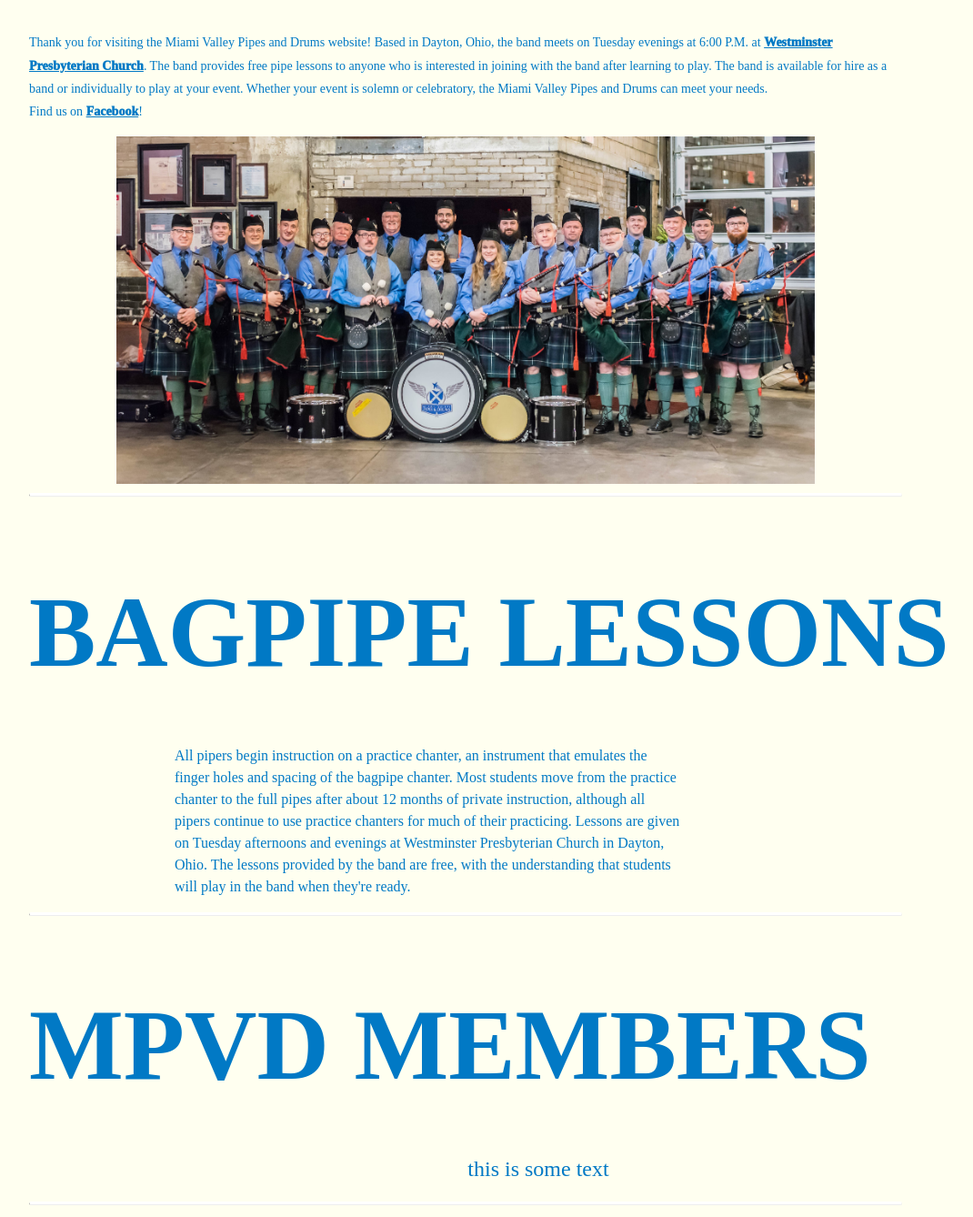
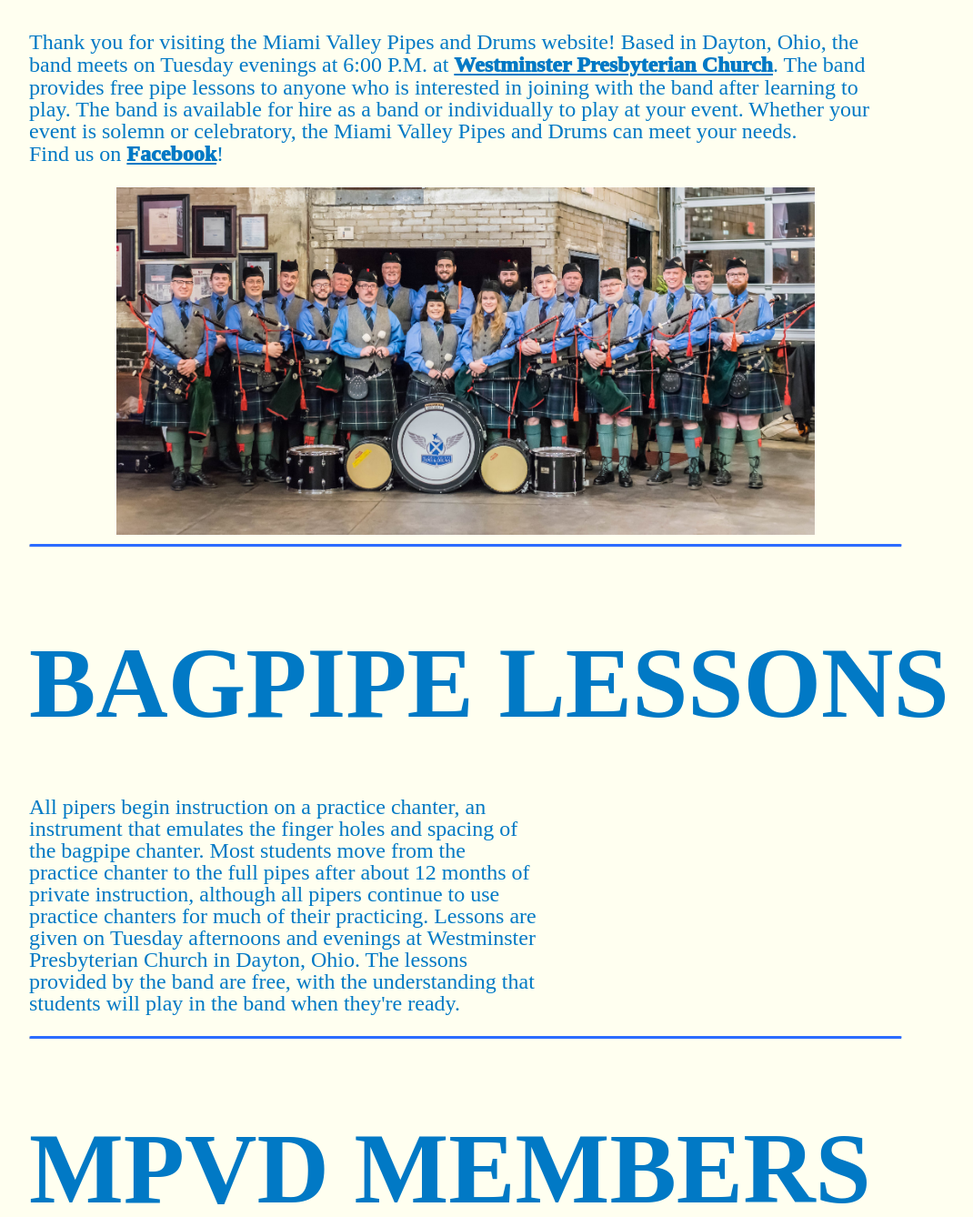
Before and after one commit to lexkinkade/MVPD.github.io, a plain HTML site: page index.html in a window 1280 px wide. Shown: the part 1028-2366 px from the top of the page at 91% size, without its empty margins (128-1198 px from the left). Drawn offline with nearby package versions, Linux system fonts and the light colour scheme.

Commit message:
more revisions

```diff
--- a/style.css
+++ b/style.css
@@ -32,7 +32,7 @@ hr.solid {
     margin-left: 10rem;
     margin-right: 10rem;
     width: auto;
-    border-top: 3px solid white;
+    border-top: 3px solid rgb(44, 108, 255);
     border-radius: 5px;
 }
 
@@ -103,7 +103,7 @@ header {
 }
 .Greetings p {
     text-align: left;
-    font-size: 14px;
+    font-size: 24px;
     margin-right: 10rem;
     margin-left: 10rem;
 
@@ -117,7 +117,7 @@ header {
 }
 
 .Greetings a {
-    font-size: 14px;
+    font-size: 24px;
     padding-left: 0;
 }
 
@@ -133,15 +133,13 @@ header {
 
 #Lessons p {
     text-align: left;
-    font-size: 16px;
-    margin-right: 10rem;
-    margin-left: 10rem;
+    font-size: 24px;
     width: 50%;
 }
 
 #Members {
     margin-left: 10rem;
-    font-size: 16px;
+    font-size: 24px;
     line-height: 10px;
 
 }
@@ -158,8 +156,6 @@ header {
 #Appearances p {
     text-align: left;
     font-size: 16px;
-    margin-left: 10rem;
-    margin-right: 10rem;
 }
 
 #Images {
@@ -243,7 +239,6 @@ header {
 #Contact p {
     text-align: center;
     font-size: 16px;
-    margin-right: 10rem;
 }
 
 #Contact img{
```
Also changed, not shown: index.html (+0 -1 lines).
